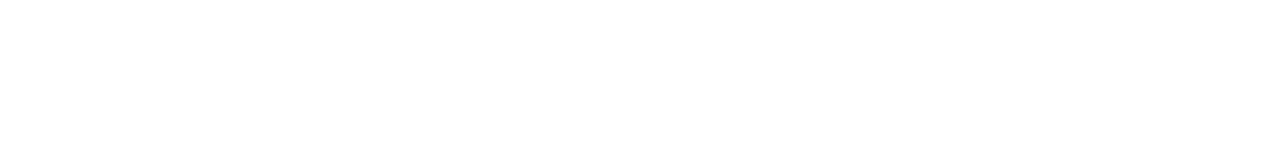
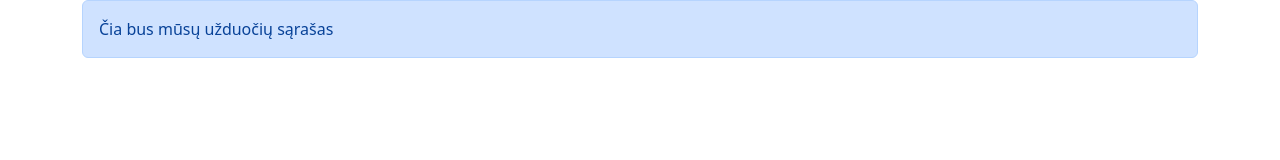
Before and after one commit to eimkasp/bit-js-todo-app-starter, a plain HTML site: page index.html in a window 1280 px wide. Drawn offline with nearby package versions, Linux system fonts and the light colour scheme.

Commit message:
Pradinė projekto struktūra
jQuery + Boostrap pridėjimas.

```diff
--- a/css/style.css
+++ b/css/style.css
@@ -1,2 +1,5 @@
 /* Papildomai, galima pasinaudoti SaaS arba Less CSS preprocesoriumi */
 /* -------------------------------------------------------------- */
+body {
+    /* background: red; */
+}
--- a/index.html
+++ b/index.html
@@ -5,9 +5,25 @@
     <meta http-equiv="X-UA-Compatible" content="IE=edge">
     <meta name="viewport" content="width=device-width, initial-scale=1.0">
     <title>TODO App</title>
-    <!-- TODO: Pridėti Boostrap Biblioteką - CSS + JS -->
+    <!-- Boostrap (v5) Biblioteką - CSS -->
+    <link href="https://cdn.jsdelivr.net/npm/bootstrap@5.2.0/dist/css/bootstrap.min.css" rel="stylesheet" integrity="sha384-gH2yIJqKdNHPEq0n4Mqa/HGKIhSkIHeL5AyhkYV8i59U5AR6csBvApHHNl/vI1Bx" crossorigin="anonymous">
+    <link href="css/style.css" rel="stylesheet">
 </head>
 <body>
     <!-- Čia aprašysime savo struktūrą -->
+    <div class="container">
+        <div class="alert alert-primary" role="alert">
+            Čia bus mūsų užduočių sąrašas
+        </div>
+    </div>
+
+
+    <!-- jQuery pridėjimas iš CDN. -->
+    <script src="https://code.jquery.com/jquery-3.6.0.min.js"></script>
+
+    <!--  Boostrap (v5) JS pridėjimas iš CDN -->
+    <script src="https://cdn.jsdelivr.net/npm/bootstrap@5.2.0/dist/js/bootstrap.bundle.min.js" integrity="sha384-A3rJD856KowSb7dwlZdYEkO39Gagi7vIsF0jrRAoQmDKKtQBHUuLZ9AsSv4jD4Xa" crossorigin="anonymous"></script>
+
+    <script src="js/main.js"></script>
 </body>
 </html>
```
Also changed, not shown: 1 other file.
